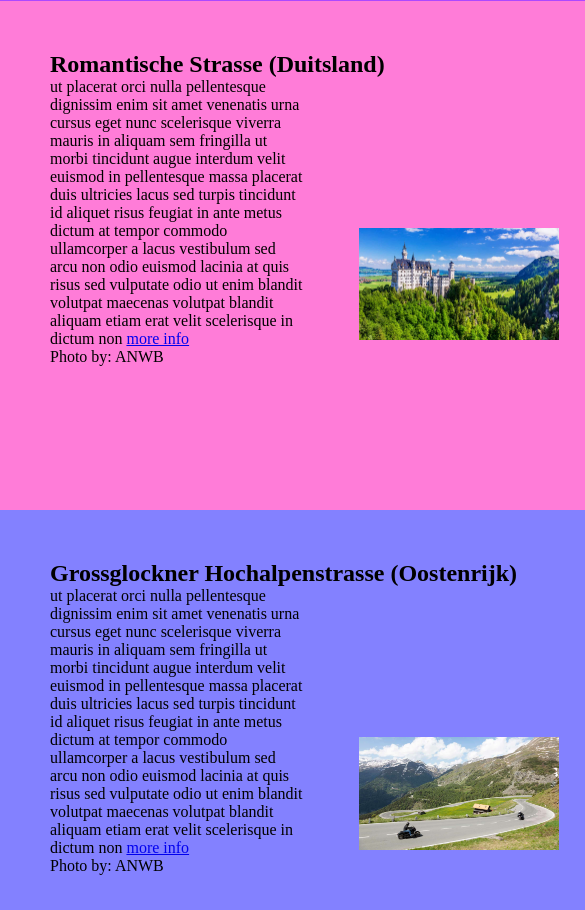
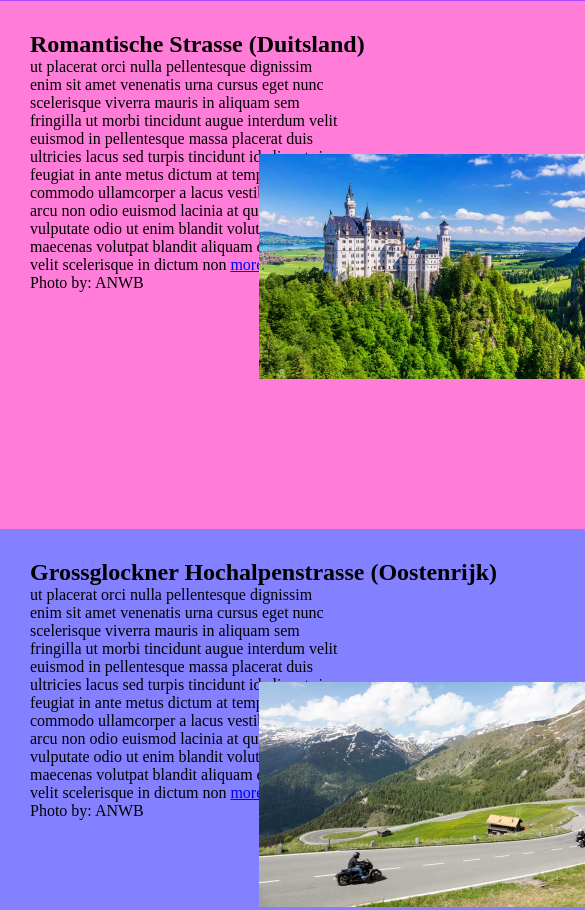
Before and after one commit to SebasJan/WebMarkup-Assesment, a plain HTML site: page index.html in a window 390 px wide. Shown: the part 714-1624 px from the top of the page, 585 px wide, since content can reach past the window. Drawn offline with Linux system fonts and the light colour scheme.

Commit message:
Update stylesheet.css

```diff
--- a/css/stylesheet.css
+++ b/css/stylesheet.css
@@ -5,7 +5,6 @@
 }
 
 /*Pc grid*/
-
 #grid-container {
     width: 100%;
     display: grid;
@@ -14,9 +13,9 @@
         'headerTag  headerTag   headerTag'
         'navTag     navTag      navTag'
         'videoTag   videoTag    videoTag'
-        'newyorkTag newyorkTag  asideTag'
-        'losangelesTag losangelesTag  asideTag'
-        'sanfranciscoTag sanfranciscoTag  asideTag'
+        'stelvioTag stelvioTag  asideTag'
+        'oostenrijkTag oostenrijkTag  asideTag'
+        'duitslandTag duitslandTag  asideTag'
         'footerTag  footerTag   cookieTag';
 }
 
@@ -30,9 +29,9 @@
             'navTag     navTag      navTag'
             'asidetag   asideTag    asideTag'
             'videoTag   videoTag    videoTag'
-            'sanfranciscoTag sanfranciscoTag  sanfranciscoTag'
-            'losangelesTag losangelesTag  losangelesTag'
-            'newyorkTag newyorkTag  newyorkTag'
+            'duitslandTag duitslandTag  duitslandTag'
+            'oostenrijkTag oostenrijkTag  oostenrijkTag'
+            'stelvioTag stelvioTag  stelvioTag'
             'footerTag  footerTag   cookieTag';
     }
 
@@ -47,9 +46,9 @@
             'headerTag  headerTag   navTag'
             'asidetag   asideTag    asideTag'
             'videoTag   videoTag    videoTag'
-            'sanfranciscoTag sanfranciscoTag  sanfranciscoTag'
-            'losangelesTag losangelesTag  losangelesTag'
-            'newyorkTag newyorkTag  newyorkTag'
+            'duitslandTag duitslandTag  duitslandTag'
+            'oostenrijkTag oostenrijkTag  oostenrijkTag'
+            'stelvioTag stelvioTag  stelvioTag'
             'footerTag  footerTag   cookieTag';
     }
 
@@ -123,22 +122,22 @@ nav {
 
 #articlestelvio {
     background-color: #abe95b;
-    grid-area: newyorkTag;
+    grid-area: stelvioTag;
 }
 
 #articleOostenrijk {
     background-color: #8381ff;
-    grid-area: losangelesTag;
+    grid-area: oostenrijkTag;
 }
 
 #articleDuitsland {
     background-color: #ff7cd8;
-    grid-area: sanfranciscoTag;
+    grid-area: duitslandTag;
 }
 
 #asideHome {
     background-color: #ff0000;
-    width: 25em;
+    width: 30em;
     padding: 50px;
     float: left;
     grid-area: asideTag;
@@ -163,11 +162,11 @@ nav {
 }
 
 article {
-    padding: 50px;
+    padding: 30px;
 }
 
 .articleImage {
-    width: 200px;
+    width: 400px;
     float: right;
     clear: both;
     position: relative;
```
